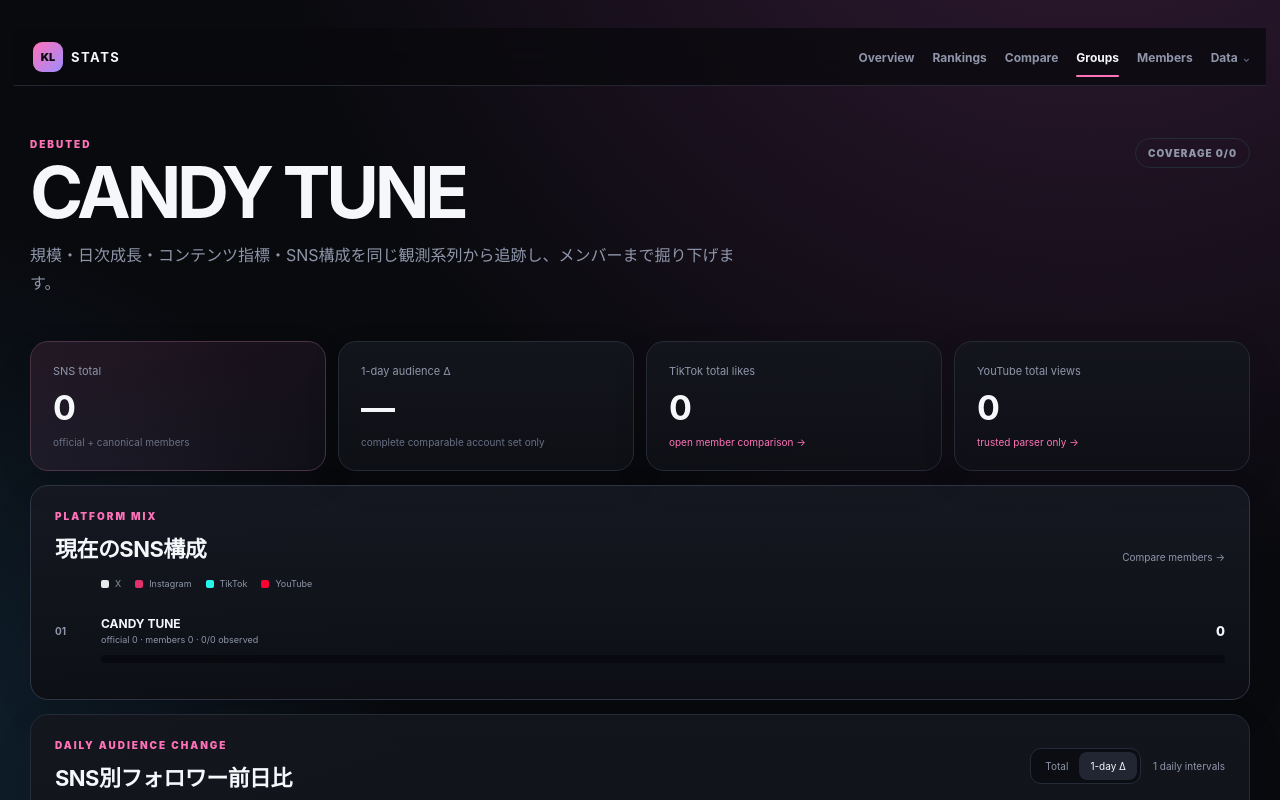
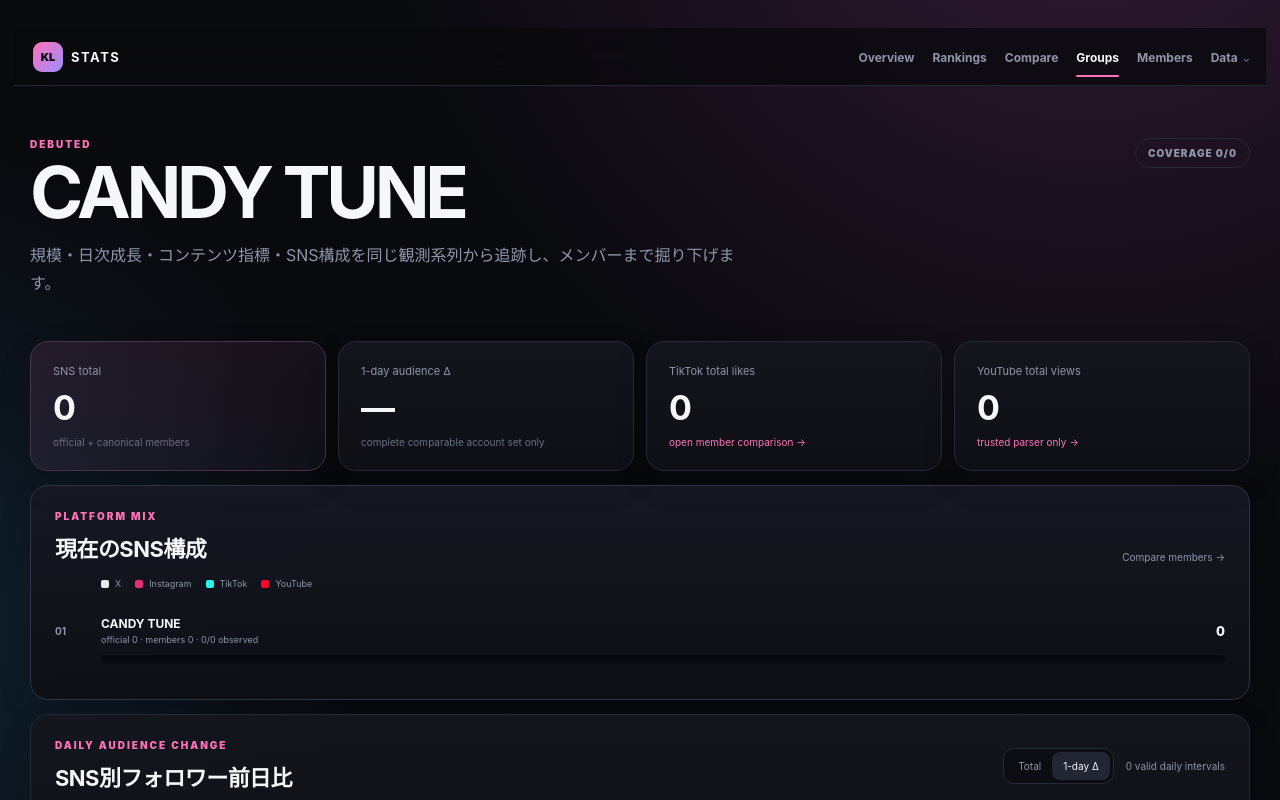
Before and after one commit to ProtChan/kawaii-lab-stats, a Next.js app: page /groups/candy-tune in a window 1280 px wide. Both pictures are taken after a click on the button "1-day Δ". Shown: the top 800 px of the page. Built offline with nearby package versions, Linux system fonts and the light colour scheme.

Commit message:
Avoid treating snapshot gaps as daily change

```diff
--- a/components/member-history-explorer.tsx
+++ b/components/member-history-explorer.tsx
@@ -3,6 +3,7 @@
 import { useMemo, useState } from "react";
 import { GrowthChart } from "@/components/growth-chart";
 import type { MemberTimelinePoint } from "@/lib/analytics";
+import { exactDayInterval } from "@/lib/metrics";
 import styles from "@/components/member-history-explorer.module.css";
 
 const series = ["Total", "X", "Instagram", "TikTok", "YouTube"] as const;
@@ -24,11 +25,12 @@ function deltaRows(data: MemberTimelinePoint[]): ChartRow[] {
   return data.slice(1).map((point, index) => {
     const previous = data[index];
     const row: ChartRow = { date: point.date };
+    const consecutiveDay = exactDayInterval(previous.isoDate, point.isoDate, 1);
     for (const key of series) {
       const before = previous[key];
       const after = point[key];
       const sameAccounts = previous.accountSet[key as SeriesKey] === point.accountSet[key as SeriesKey];
-      row[key] = sameAccounts && typeof before === "number" && typeof after === "number" ? after - before : null;
+      row[key] = consecutiveDay && sameAccounts && typeof before === "number" && typeof after === "number" ? after - before : null;
     }
     return row;
   });
@@ -39,7 +41,7 @@ export function MemberHistoryExplorer({ data }: { data: MemberTimelinePoint[] })
   const levels = useMemo(() => levelRows(data), [data]);
   const daily = useMemo(() => deltaRows(data), [data]);
   const chartData = view === "daily" ? daily : levels;
-  const latestDaily = daily.at(-1) ?? null;
+  const latestDaily = [...daily].reverse().find((row) => series.some((key) => typeof row[key] === "number")) ?? null;
 
   return (
     <section className="panel">
@@ -53,7 +55,7 @@ export function MemberHistoryExplorer({ data }: { data: MemberTimelinePoint[] })
             <button type="button" className={view === "level" ? "active" : ""} onClick={() => setView("level")}>Total</button>
             <button type="button" className={view === "daily" ? "active" : ""} onClick={() => setView("daily")}>1-day Δ</button>
           </div>
-          <span>{view === "daily" ? `${daily.length} daily intervals` : `${data.length} snapshots`}</span>
+          <span>{view === "daily" ? `${daily.filter((row) => series.some((key) => typeof row[key] === "number")).length} valid daily intervals` : `${data.length} snapshots`}</span>
         </div>
       </div>
 
@@ -72,9 +74,9 @@ export function MemberHistoryExplorer({ data }: { data: MemberTimelinePoint[] })
         </div>
       ) : null}
 
-      {view === "daily" ? <p className={styles.note}>前日・当日が完全観測で、かつそのSNSのcanonical account集合が同じ区間だけ差分を表示します。欠測やアカウント変更は0/増減として扱いません。</p> : null}
+      {view === "daily" ? <p className={styles.note}>日付がちょうど1日違い、両日が完全観測、かつそのSNSのcanonical account集合が同じ区間だけ差分を表示します。欠測日をまたぐ48時間差などは1Dとして扱いません。</p> : null}
 
-      {chartData.length >= (view === "daily" ? 1 : 2)
+      {chartData.some((row) => series.some((key) => typeof row[key] === "number")) && chartData.length >= (view === "daily" ? 1 : 2)
         ? <GrowthChart data={chartData} groups={[...series]} xKey="date" connectNulls={false} zeroLine={view === "daily"} />
         : <p className="lead">{view === "daily" ? "比較可能な連続2日分のデータが揃うと、SNSごとの前日比を表示します。" : "2日目以降、Totalと各SNSの時系列がここに表示されます。"}</p>}
     </section>
```
